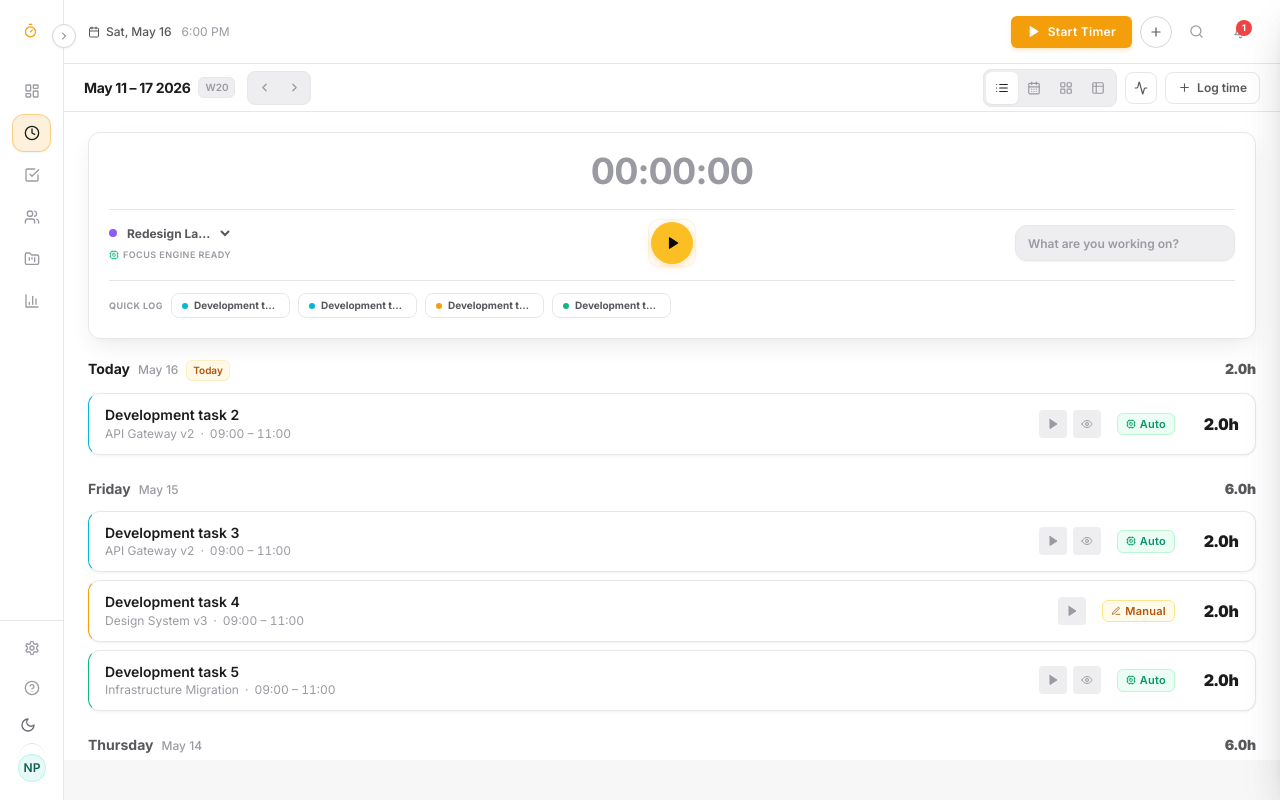
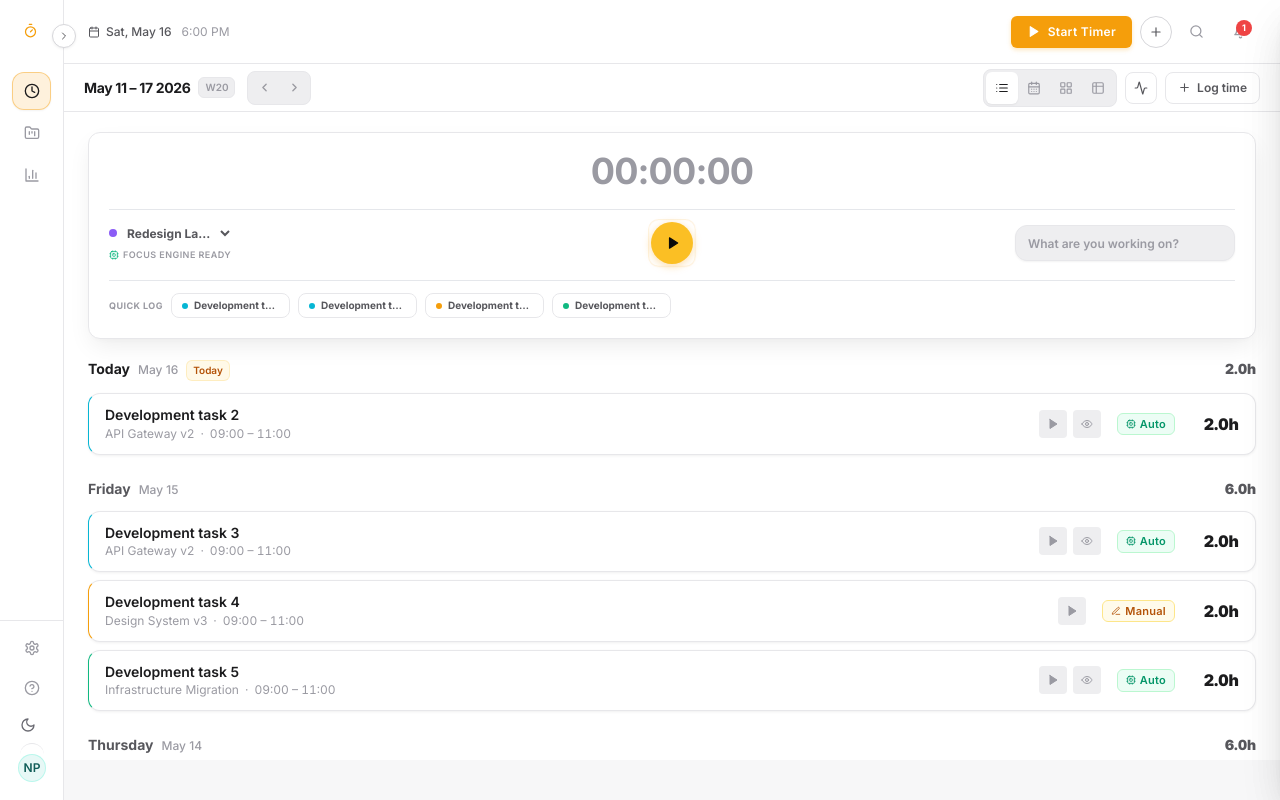
Before and after one commit to NiL4gh/chronos-app, a React (Vite) app: page /my-time in a window 1280 px wide. Built offline with nearby package versions, Linux system fonts and the light colour scheme.

Commit message:
feat: refocus nav to My Time landing, hide shelved sections, drop role banner

```diff
--- a/src/App.jsx
+++ b/src/App.jsx
@@ -15,7 +15,7 @@ export default function App() {
     <Routes>
       <Route path="/desktop-helper" element={<DesktopHelper />} />
       <Route path="/" element={<AppShell />}>
-        <Route index element={<Navigate to="/dashboard" replace />} />
+        <Route index element={<Navigate to="/my-time" replace />} />
         <Route path="dashboard" element={<Dashboard />} />
         <Route path="tasks" element={<Tasks />} />
         <Route path="team" element={<Team />} />
--- a/src/components/layout/AppShell.jsx
+++ b/src/components/layout/AppShell.jsx
@@ -10,7 +10,7 @@ import DateTimePicker from '../ui/DateTimePicker.jsx';
 import Button from '../ui/Button.jsx';
 import Toggle from '../ui/Toggle.jsx';
 import { projects, timeLogs, invoices } from '../../data/mockData.js';
-import { AlertTriangle, Clock } from 'lucide-react';
+import { Clock } from 'lucide-react';
 import { getStoredTheme, getStoredAccent, applyTheme, applyAccent, watchSystemTheme } from '../../lib/theme.js';
 
 // ─── Role ───────────────────────────────────────────────
@@ -358,21 +358,6 @@ export default function AppShell() {
       {/* Main area */}
       <div className="flex flex-col flex-1 min-w-0 overflow-hidden pb-16 md:pb-0">
 
-        {/* Employee warning banner */}
-        {isEmployee && (
-          <div
-            className="flex items-center gap-2 px-4 py-2 text-sm font-medium shrink-0"
-            style={{
-              background: 'var(--warning-bg)',
-              borderBottom: '1px solid var(--warning-border)',
-              color: 'var(--warning-text)',
-            }}
-          >
-            <AlertTriangle size={12} />
-            Viewing as Employee — some sections are hidden
-          </div>
-        )}
-
         {/* Topbar */}
         <div className="relative z-50">
           <Topbar
--- a/src/components/layout/Sidebar.jsx
+++ b/src/components/layout/Sidebar.jsx
@@ -9,12 +9,12 @@ import {
 import Avatar from '../ui/Avatar.jsx';
 
 const NAV_ITEMS = [
-  { to: '/dashboard', icon: LayoutDashboard, label: 'Dashboard',   adminOnly: false, shortcut: 'G D', section: 'General' },
+  { to: '/dashboard', icon: LayoutDashboard, label: 'Dashboard',   adminOnly: false, shortcut: 'G D', section: 'General',   hidden: true },
   { to: '/my-time',   icon: Clock,           label: 'My Time',     adminOnly: false, shortcut: 'G M', section: 'General' },
-  { to: '/tasks',     icon: CheckSquare,     label: 'Tasks',       adminOnly: false, section: 'Workspace' },
-  { to: '/team',      icon: Users,           label: 'Team',        adminOnly: true,  shortcut: 'G T', section: 'Workspace' },
+  { to: '/tasks',     icon: CheckSquare,     label: 'Tasks',       adminOnly: false, section: 'Workspace', hidden: true },
+  { to: '/team',      icon: Users,           label: 'Team',        adminOnly: true,  shortcut: 'G T', section: 'Workspace', hidden: true },
   { to: '/projects',  icon: FolderKanban,    label: 'Projects',    adminOnly: false, shortcut: 'G P', section: 'Workspace' },
-  { to: '/reports',   icon: BarChart3,       label: 'Reports',     adminOnly: true,  shortcut: 'G R', section: 'Workspace' },
+  { to: '/reports',   icon: BarChart3,       label: 'Reports',     adminOnly: false, shortcut: 'G R', section: 'Workspace' },
 ];
 
 const BOTTOM_NAV = [
@@ -42,7 +42,7 @@ export default function Sidebar({
   const collapsed = !expanded;
   const onToggleCollapse = onToggleExpand;
   const isAdmin = activeRole === 'admin';
-  const visibleNav = NAV_ITEMS.filter(item => !item.adminOnly || isAdmin);
+  const visibleNav = NAV_ITEMS.filter(item => !item.hidden && (!item.adminOnly || isAdmin));
   const [hoverToggle, setHoverToggle] = useState(false);
   const [profileOpen, setProfileOpen] = useState(false);
   const navigate = useNavigate();
```
